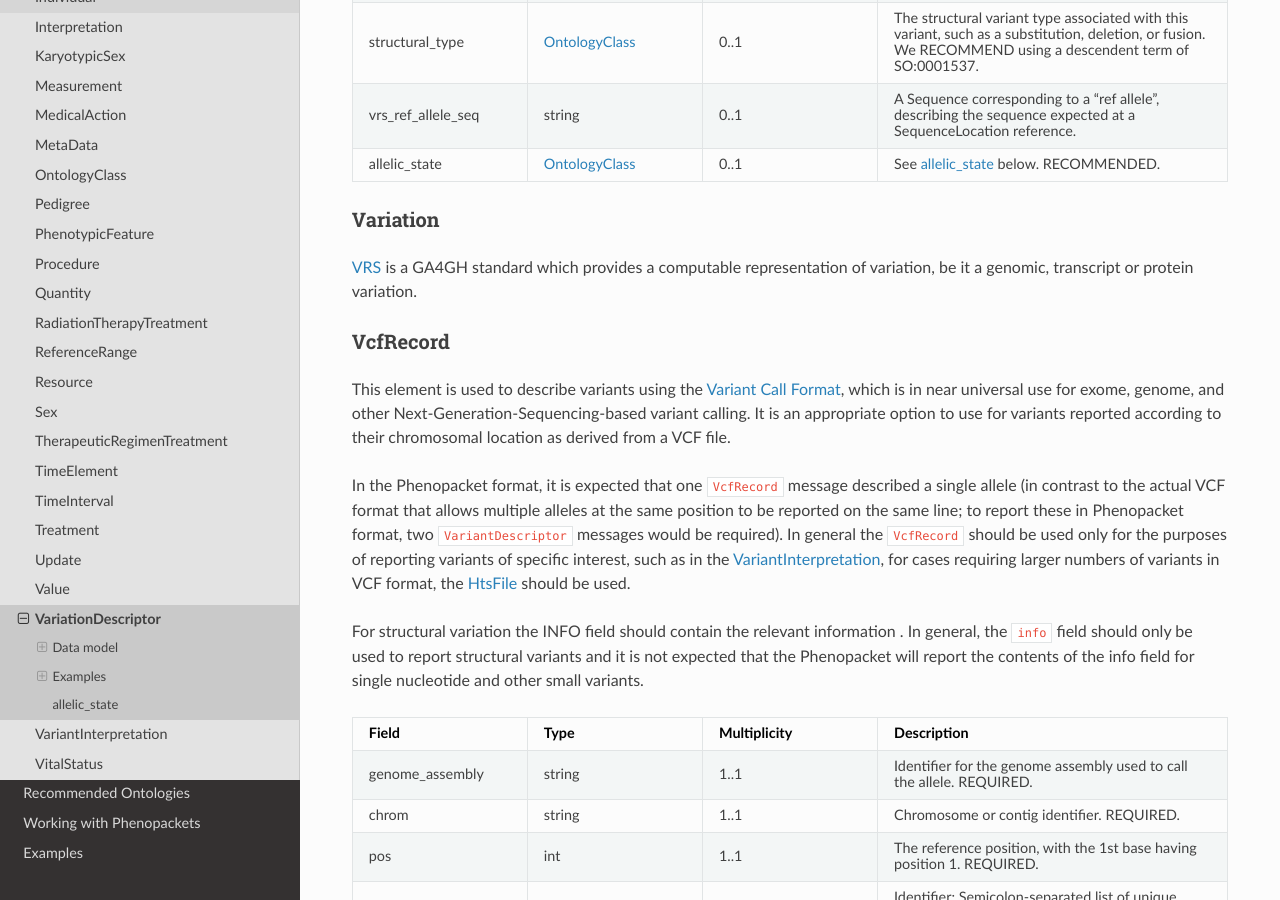
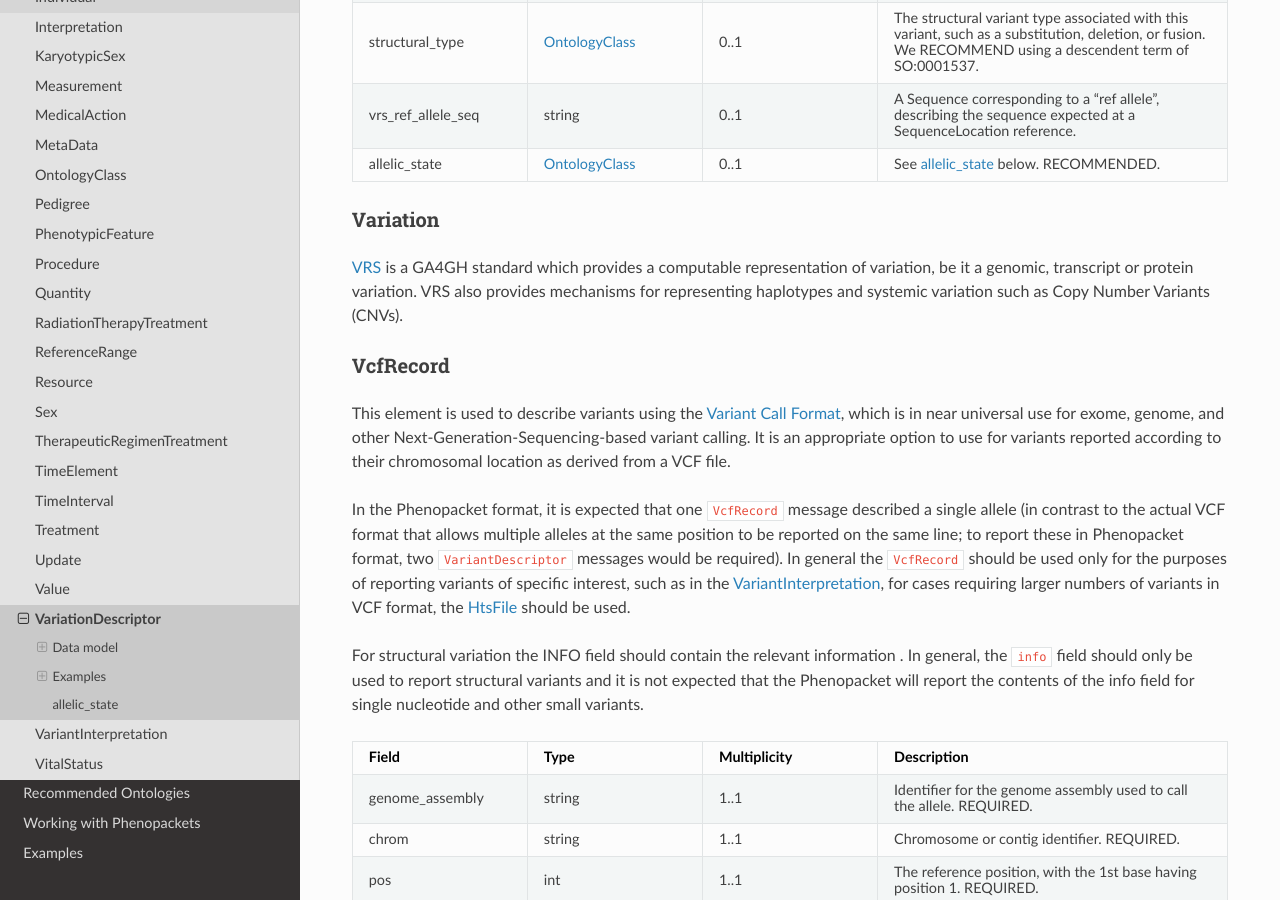
Before and after one commit to phenopackets/phenopacket-schema, a Sphinx documentation site: the page built from docs/variant.rst, in a window 1280 px wide and 900 px high, scrolled down 1295 px. Built offline with Sphinx 7.4.7 and the Read the Docs theme 2.0.0, drawn with Linux system fonts in a browser that asks for light colours; pages that are not in the unit, such as notebooks, are missing from menus; some of the changed text lies outside the part shown.

```diff
--- a/docs/variant.rst
+++ b/docs/variant.rst
@@ -105,8 +105,9 @@
 Variation
 ~~~~~~~~~
 
-`VRS <https://vrs.ga4gh.org/en/stable/>`_ is a GA4GH standard which provides a computable representation of variation, be it
-a genomic, transcript or protein variation.
+`VRS <https://vrs.ga4gh.org/en/stable/>`_ is a GA4GH standard which provides a computable representation of variation,
+be it a genomic, transcript or protein variation. VRS also provides mechanisms for representing haplotypes and systemic
+variation such as Copy Number Variants (CNVs).
 
 .. _rstvcfrecord:
 
```
Also changed, not shown: other parts of docs/variant.rst (+2 -2 lines), 1 other file.
